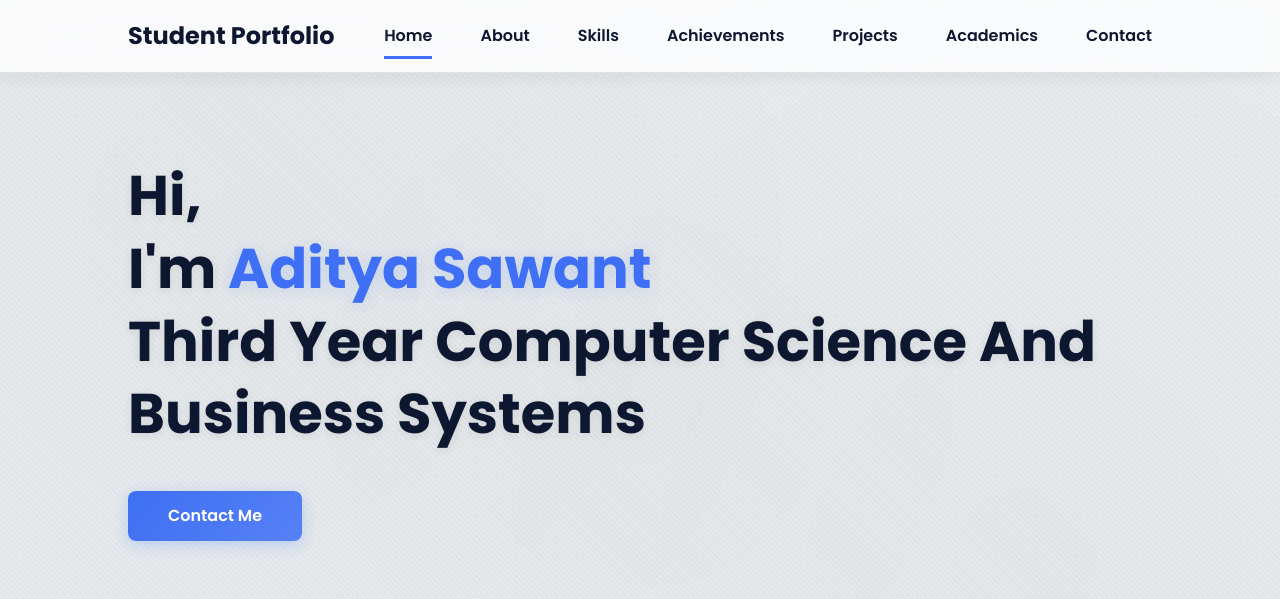
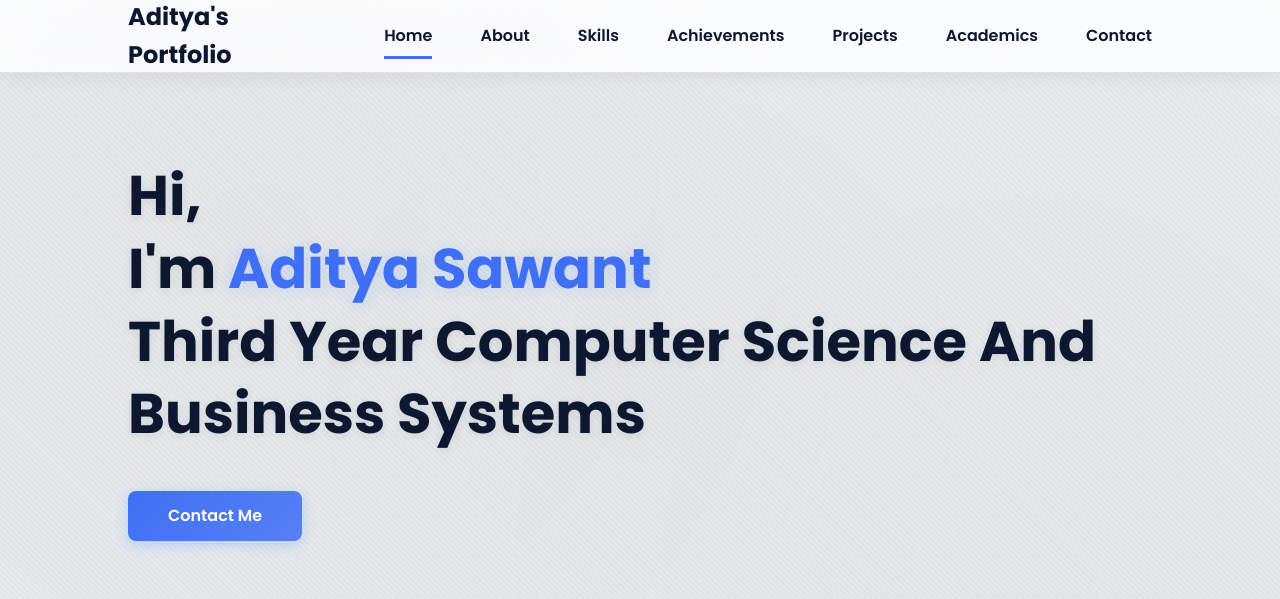
Before and after one commit to adityasawant3011/MyPortfolio, a plain HTML site: page index.html in a window 1280 px wide. Shown: the top 599 px of the page. Drawn offline with nearby package versions, Linux system fonts and the light colour scheme.

Commit message:
Update index.html

```diff
--- a/index.html
+++ b/index.html
@@ -19,7 +19,7 @@
         <header class="l-header">
             <nav class="nav bd-grid">
                 <div>
-                    <a href="#" class="nav__logo">Student Portfolio</a>
+                    <a href="#" class="nav__logo">Aditya's Portfolio</a>
                 </div>
 
                 <div class="nav__menu" id="nav-menu">
```
